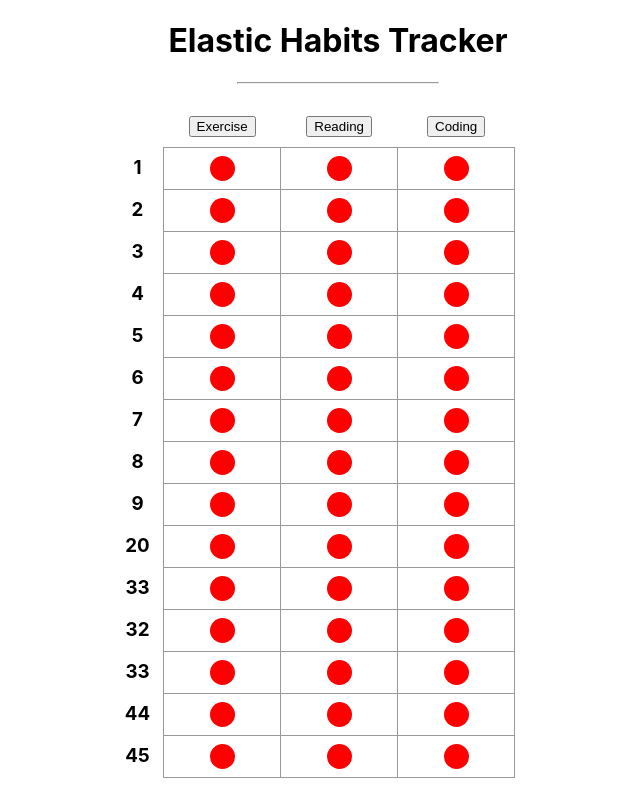
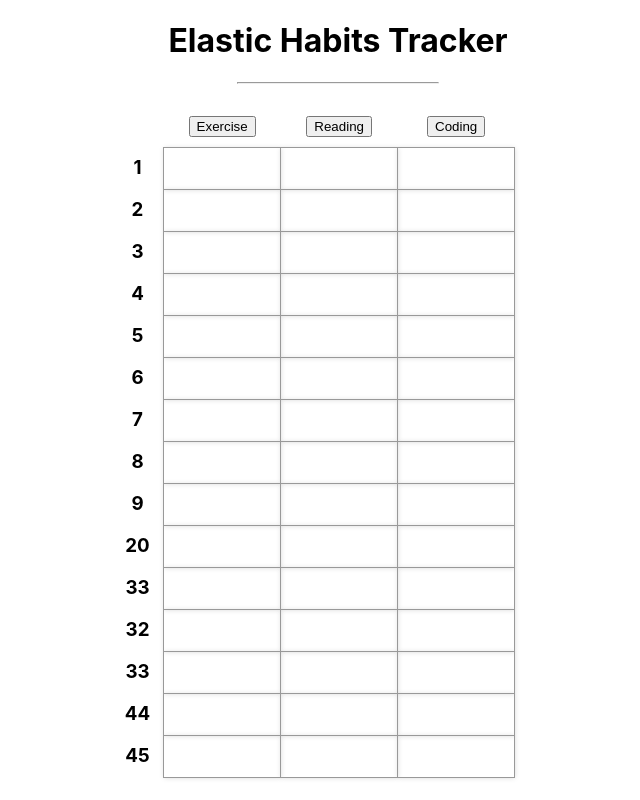
Before and after one commit to travisf131/elastic-habits-tracker, a React (Create React App) app: page / in a window 1280 px wide. Shown: the whole page, without its empty margins (302-942 px from the left). Built offline with nearby package versions, Linux system fonts and the light colour scheme.

Commit message:
updated table styling and dot functionality

```diff
--- a/package.json
+++ b/package.json
@@ -35,5 +35,11 @@
       "last 1 firefox version",
       "last 1 safari version"
     ]
+  },
+  "devDependencies": {
+    "@babel/core": "^7.12.3",
+    "@babel/preset-env": "^7.12.11",
+    "babel-loader": "^8.1.0",
+    "webpack": "^4.44.2"
   }
 }
--- a/src/ComponentStyling/Table.css
+++ b/src/ComponentStyling/Table.css
@@ -10,6 +10,7 @@ td {
   border: 1px solid #999;
   padding: 0.5rem;
   width: 100px;
+  box-shadow: 0 0 5px rgba(0, 0, 0, 0.15);
 }
 
 th {
--- a/src/Components/Dot.js
+++ b/src/Components/Dot.js
@@ -5,17 +5,14 @@ const Circle = styled.div`
   height: 25px;
   width: 25px;
   border-radius: 50%;
-  background-color: red;
+  background-color: ${props => props.color};
   margin: auto;
 `
 
-class Dot extends Component {
-
-    render() {
-        return (
-            <Circle></Circle>
-        );
-    }
+const Dot = (props) => {
+    return (
+        <Circle color={props.color}></Circle>
+    );
 }
 
 export default Dot;
```
Also changed, not shown: 2 other files (tests, documents, lock files or other folders).
